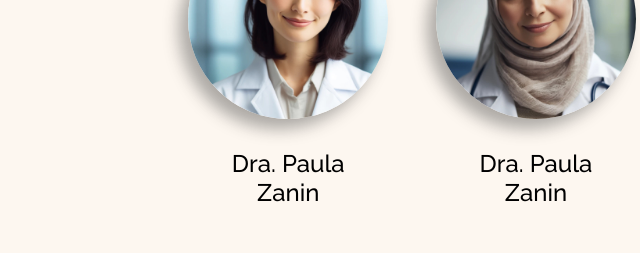
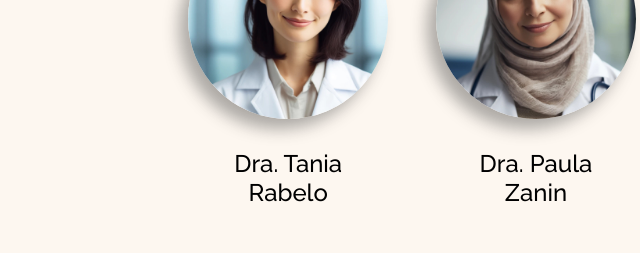
Before and after one commit to marisavio/NextByTania, a plain HTML site: page index.html in a window 1280 px wide. Shown: the part 2940-3193 px from the top of the page, 104-744 px from the left. Drawn offline with Linux system fonts and the light colour scheme.

Commit message:
Mudança do nome do medico

```diff
--- a/index.html
+++ b/index.html
@@ -106,7 +106,7 @@
         <div style="margin: 30px; display: flex; justify-content: space-between;">
           <div class="tratamento-container">
             <img src="images/doctor1.jpg" style="border-radius: 80%;">
-            <h2 style="color: black; font-weight: 500; padding: 10px;">Dra. Paula Zanin</h2>
+            <h2 style="color: black; font-weight: 500; padding: 10px;">Dra. Tania Rabelo</h2>
             <h3 style="color: black; font-weight: 400; padding: 5px;">CRM 118885</h3>
             <h3 style="color: black; font-weight: 400; ">RQE 78534</h3>
             <p style="color: black; font-weight: 300; padding: 10px; padding-bottom: 25px;">MÉDICA DERMATOLOGISTA ESPECIALIZADA EM PROCEDIMENTOS <br> FACIAIS </p>
```
